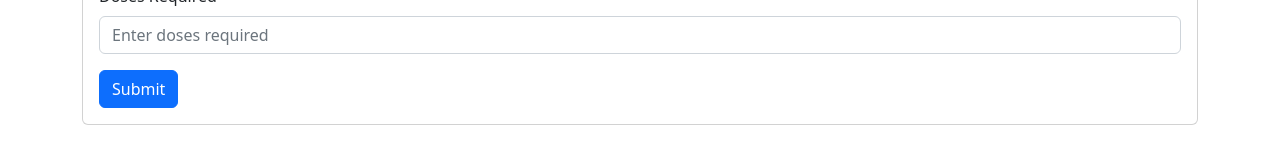
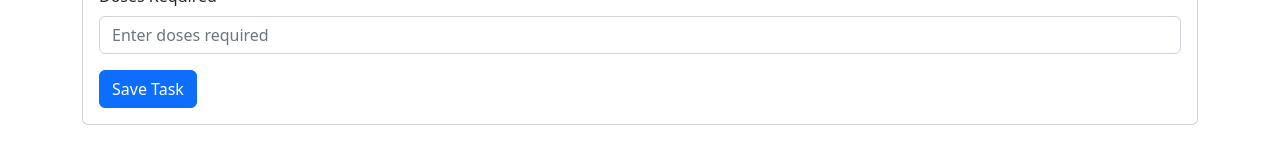
Before and after one commit to MrMooseInc/moose-app-frontend, a React (Create React App) app: page / in a window 1280 px wide. Both pictures are taken after a click on the button "Add Task". Shown: the part 216-364 px from the top of the page. Built offline with nearby package versions, Linux system fonts and the light colour scheme; no server answers.

Commit message:
fixes spelling and wording

```diff
--- a/src/Components/AddTask.js
+++ b/src/Components/AddTask.js
@@ -48,7 +48,7 @@ const AddTask = ({ onAdd }) => {
                 />
               </Form.Group>
               <Button variant="primary" type="submit">
-                Submit
+                Save Task
               </Button>
             </Form>
           </Card.Body>
--- a/src/Components/Task.js
+++ b/src/Components/Task.js
@@ -29,7 +29,7 @@ const Task = ({ task, onAddDose, onRemoveDose, onDeleteTask }) => {
         </Card.Header>
         <Card.Body>
           <Card.Text>
-            Doses Requred: {task.doses_required}
+            Doses Required: {task.doses_required}
           </Card.Text>
           <div className="mb-2">
             <Button
```
